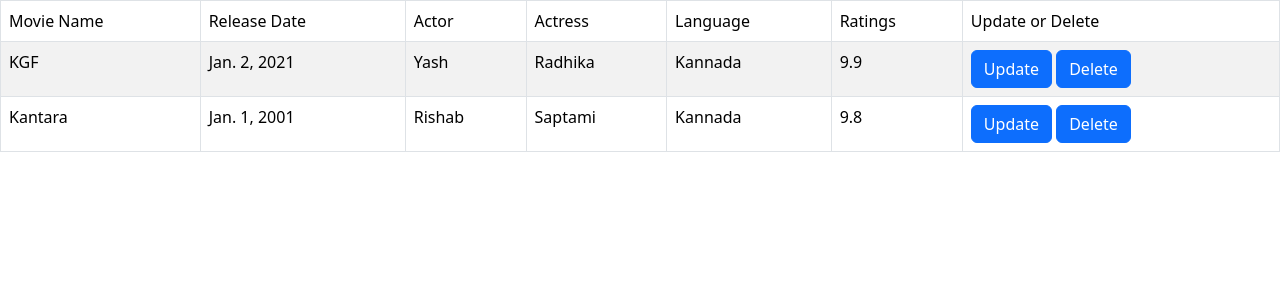
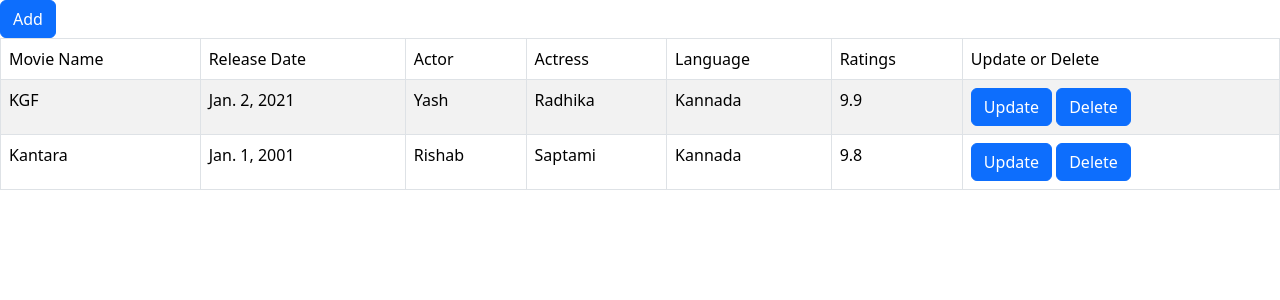
Before and after one commit to veereshgunadal/Python_Django_API_UI, a Django app: page /allmovie_result/ in a window 1280 px wide. Shown: the part 50-350 px from the top of the page. Run offline with Django 5.2, Linux system fonts and the light colour scheme; data comes from the database, SQL or seed files in the repository; both versions use the stored data as it was after the commit.

Commit message:
added Add button functionality

```diff
--- a/ui_project_templateheritance/templates/getmovie_result.html
+++ b/ui_project_templateheritance/templates/getmovie_result.html
@@ -4,6 +4,8 @@
 
 {% block content %}
    <div>
+      <a align="right" class="btn btn-primary" href="/addmovie/" role="button">Add</a><br>
+
       <table class="table table-bordered table-striped ">
          <thead class="thead-dark">
             <tr>
```
Also changed, not shown: ui_project_templateheritance/db.sqlite3.
